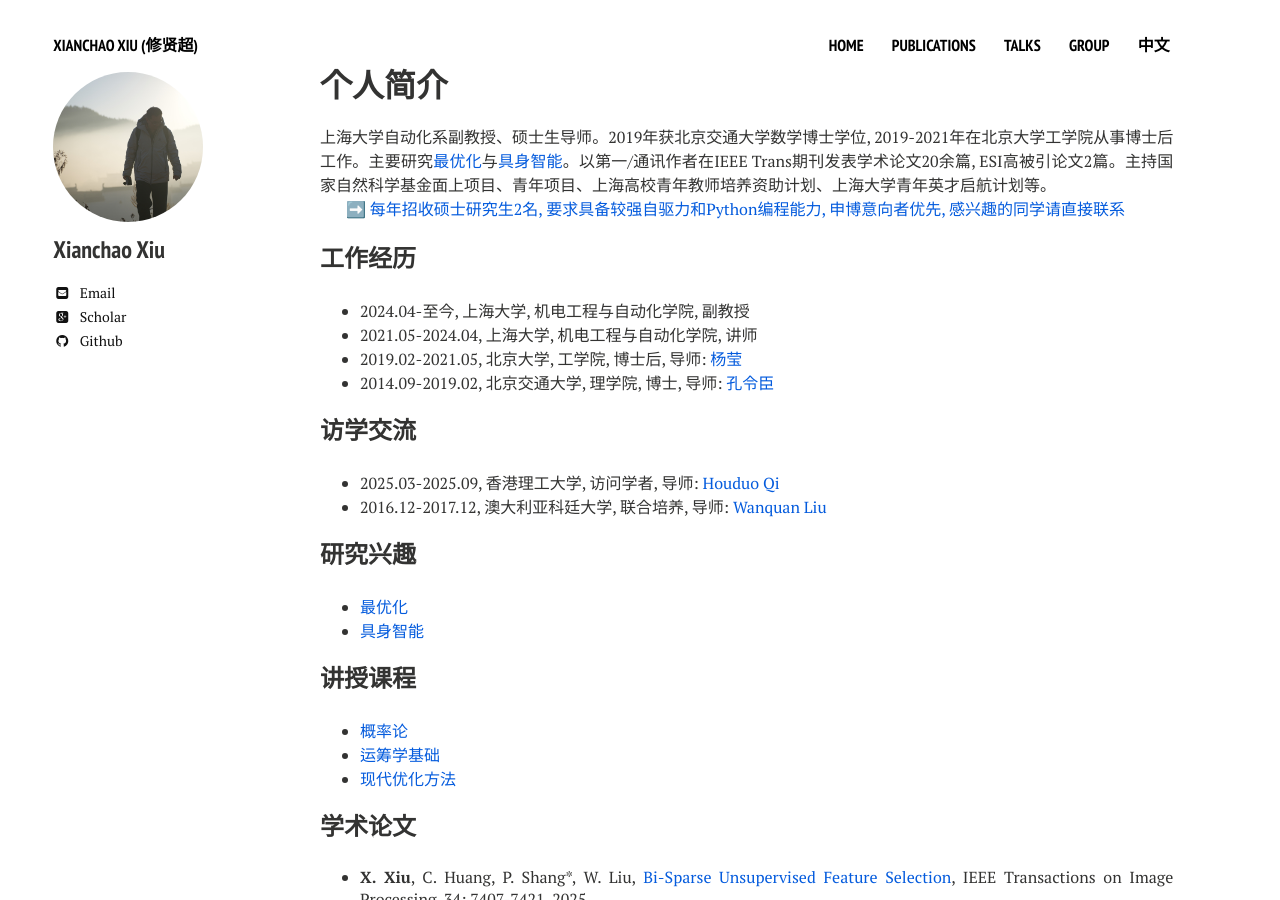
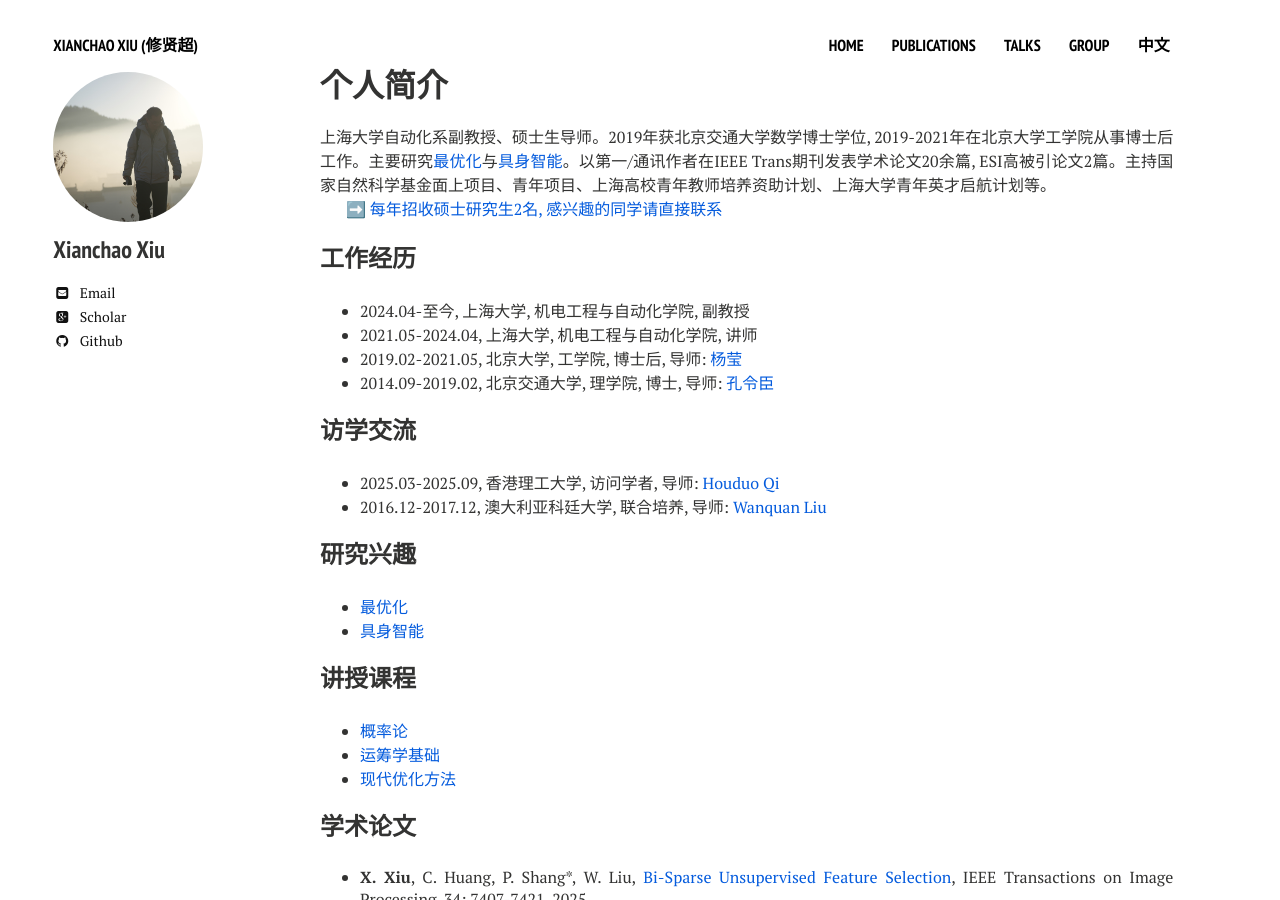
Before and after one commit to xianchaoxiu/xianchaoxiu.github.io, a Jekyll site: the page built from chinese/index.md, in a window 1280 px wide and 900 px high. Built offline with Jekyll 4.4.1, drawn with Linux system fonts in a browser that asks for light colours; nearby versions of some CDN libraries.

Commit message:
Update index.md

```diff
--- a/chinese/index.md
+++ b/chinese/index.md
@@ -9,7 +9,7 @@ share: false
 
 上海大学自动化系副教授、硕士生导师。2019年获北京交通大学数学博士学位, 2019-2021年在北京大学工学院从事博士后工作。主要研究<a href="https://xianchaoxiu.github.io/chinese/research/OPT/" class="textlink" target="_blank">最优化</a>与<a href="https://xianchaoxiu.github.io/chinese/research/EAI/" class="textlink" target="_blank">具身智能</a>。以第一/通讯作者在IEEE Trans期刊发表学术论文20余篇, ESI高被引论文2篇。主持国家自然科学基金面上项目、青年项目、上海高校青年教师培养资助计划、上海大学青年英才启航计划等。  <br>
 
-➡️ <a href="https://xianchaoxiu.github.io/chinese/reading/" class="textlink" target="_blank">每年招收硕士研究生2名, 要求具备较强自驱力和Python编程能力, 申博意向者优先, 感兴趣的同学请直接联系</a><br>
+➡️ <a href="https://xianchaoxiu.github.io/chinese/reading/" class="textlink" target="_blank">每年招收硕士研究生2名, 感兴趣的同学请直接联系</a><br>
 
 
 
```
